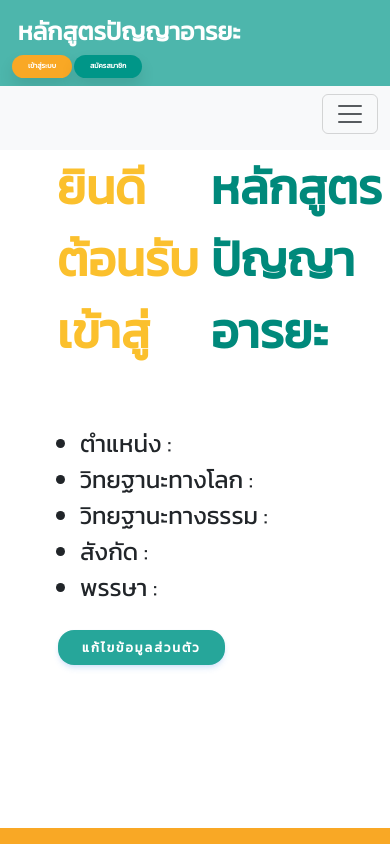
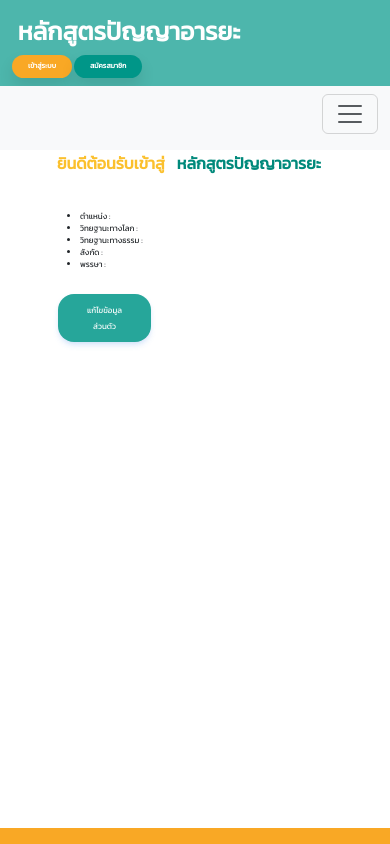
Before and after one commit to Utsadawut/my-web, a Vue app: page /aboutuser in a window 390 px wide. Built offline with nearby package versions, Linux system fonts and the light colour scheme; no server answers; the HTML template or start-up script is replaced by a standard one.

Commit message:
edit aboutUser

```diff
--- a/src/components/AboutEditUsersComponent.vue
+++ b/src/components/AboutEditUsersComponent.vue
@@ -211,6 +211,7 @@ select {
 }
 
 @media only screen and (max-width: 480px) {
+
   .submit {
   line-height: 1rem;
   font-weight: 500;
--- a/src/components/AboutUserComponent.vue
+++ b/src/components/AboutUserComponent.vue
@@ -22,9 +22,15 @@
         </router-link>
       </ul>
     </div>
+    <div class="card3 position-absolute start-0"></div>
   </div>
 </template>
 <style scoped>
+.card3 {
+  width: 100%;
+  height: 100px;
+  transition: 0.2s ease-in-out;
+}
 .button:hover {
   box-shadow: 0px 15px 20px rgba(46, 229, 157, 0.4);
   color: #fff;
@@ -43,7 +49,6 @@
   padding: 0.5rem 1.5rem;
   background-color: #26a69a;
   color: #ffffff;
-  letter-spacing: 2px;
   font-size: 0.8rem;
   font-weight: 700;
   text-align: center;
@@ -72,6 +77,26 @@
 li {
   font-size: 1.5rem;
   margin-left: 1.5rem;
+}
+
+
+@media only screen and (max-width: 480px) {
+  li{
+    font-size: 0.5rem;
+  }
+  .nameText{
+    font-size: 0.5rem;
+  }
+  .headText2,.headText{
+    font-size: 1rem;
+  }
+
+  .button {
+  font-size: 0.5rem;
+  line-height: 1rem;
+  font-weight: 500;
+  width: 30%;
+}
 }
 </style>
 <script>
--- a/src/components/AllListSchoolComponent.vue
+++ b/src/components/AllListSchoolComponent.vue
@@ -108,7 +108,6 @@ export default {
   border: none;
   padding: 0.5rem 1.5rem;
   color: #ffffff;
-  letter-spacing: 2px;
   font-size: 0.8rem;
   font-weight: 700;
   text-align: center;
--- a/src/components/ListSchoolComponent.vue
+++ b/src/components/ListSchoolComponent.vue
@@ -96,7 +96,6 @@ export default {
   border: none;
   padding: 0.5rem 1.5rem;
   color: #ffffff;
-  letter-spacing: 2px;
   font-size: 0.8rem;
   font-weight: 700;
   text-align: center;
--- a/src/components/ListStudentsComponent.vue
+++ b/src/components/ListStudentsComponent.vue
@@ -107,7 +107,6 @@ export default {
   border: none;
   padding: 0.5rem 1.5rem;
   color: #ffffff;
-  letter-spacing: 2px;
   font-size: 0.8rem;
   font-weight: 700;
   text-align: center;
--- a/src/components/ListUserComponent.vue
+++ b/src/components/ListUserComponent.vue
@@ -104,7 +104,6 @@ export default {
   border: none;
   padding: 0.5rem 1.5rem;
   color: #ffffff;
-  letter-spacing: 2px;
   font-size: 0.8rem;
   font-weight: 700;
   text-align: center;
--- a/src/components/PresentationComponent.vue
+++ b/src/components/PresentationComponent.vue
@@ -114,7 +114,6 @@
   padding: 0.5rem 1.5rem;
   background-color: #26a69a;
   color: #ffffff;
-  letter-spacing: 2px;
   font-size: 0.8rem;
   font-weight: 700;
   text-align: center;
```
